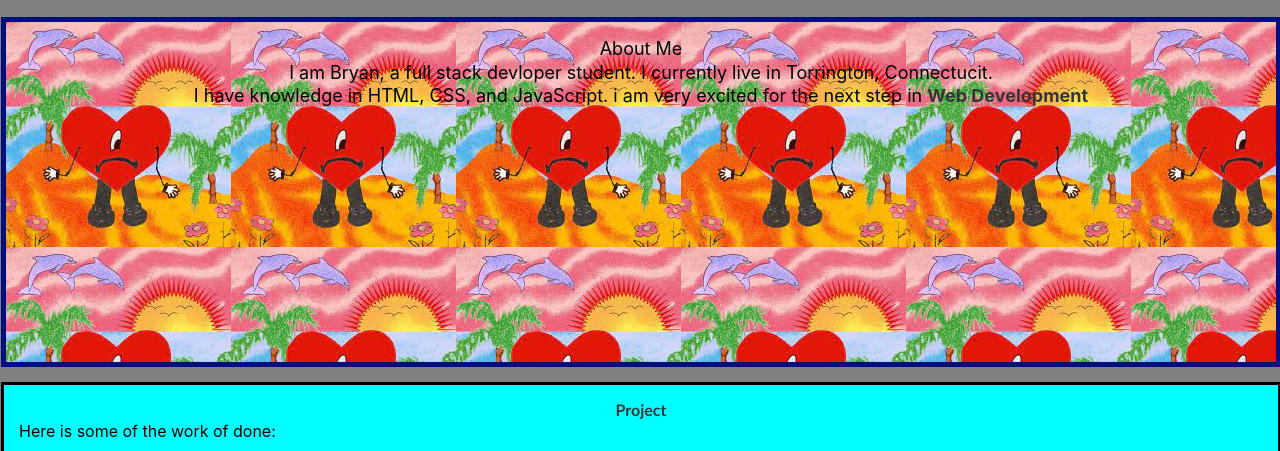
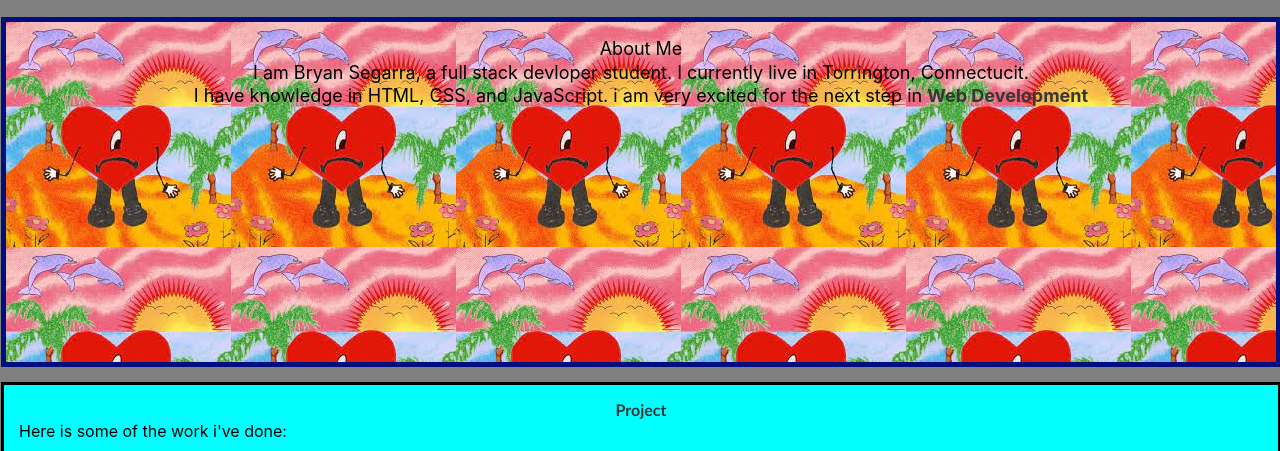
Before and after one commit to Bryguy20/Portfolio-, a plain HTML site: page index.html in a window 1280 px wide. Shown: the part 465-916 px from the top of the page. Drawn offline with nearby package versions, Linux system fonts and the light colour scheme; grey boxes are pictures that could not be loaded.

Commit message:
add more

```diff
--- a/index.html
+++ b/index.html
@@ -39,7 +39,7 @@
       <div id="about">
         <h1>About Me</h1>
         <p>
-          I am Bryan, a full stack devloper student.
+          I am Bryan Segarra, a full stack devloper student.
            I currently live in Torrington, Connectucit.
           </p>
           <p>
@@ -54,7 +54,7 @@
       <div class="block">
         <h2><strong>Project</strong></h2>
         <p>
-          Here is some of the work of done:
+          Here is some of the work i've done:
         </p>
         <div id="content">
         <figure>
```
Also changed, not shown: 1 other file.
